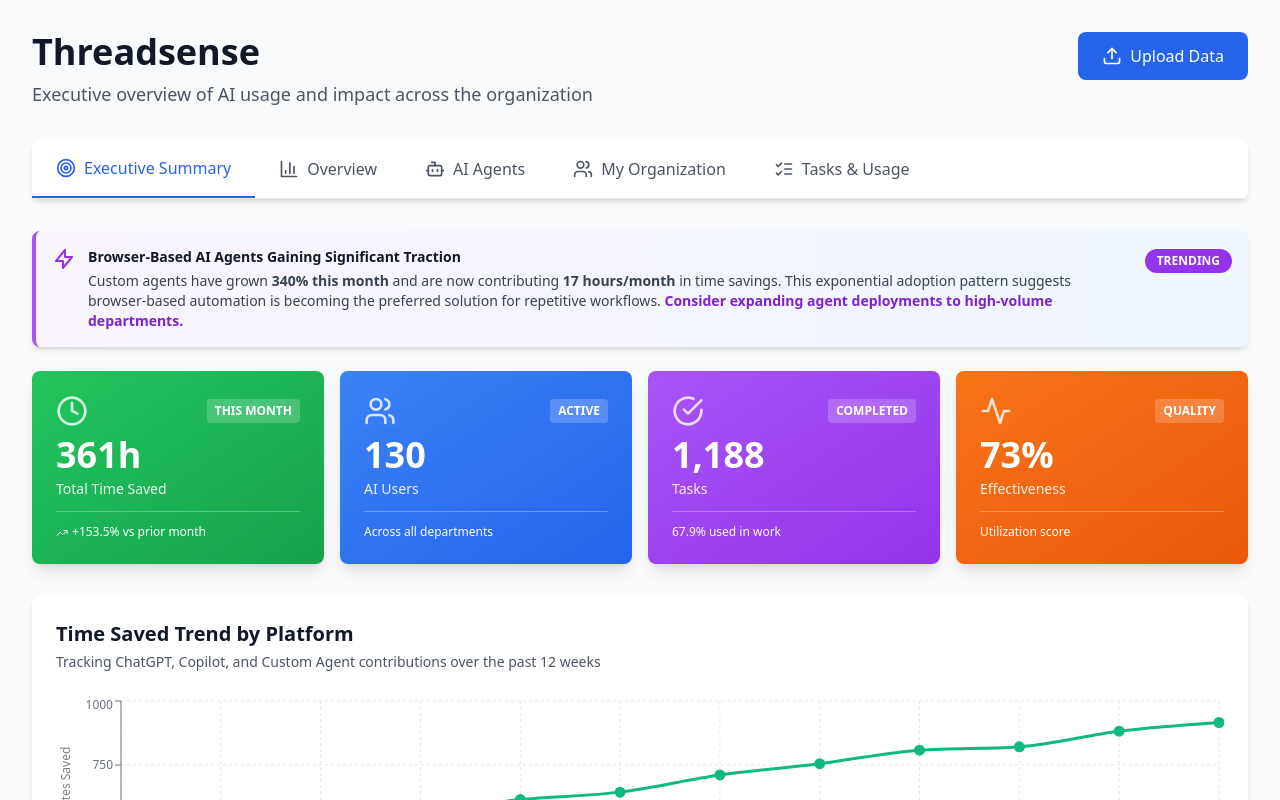
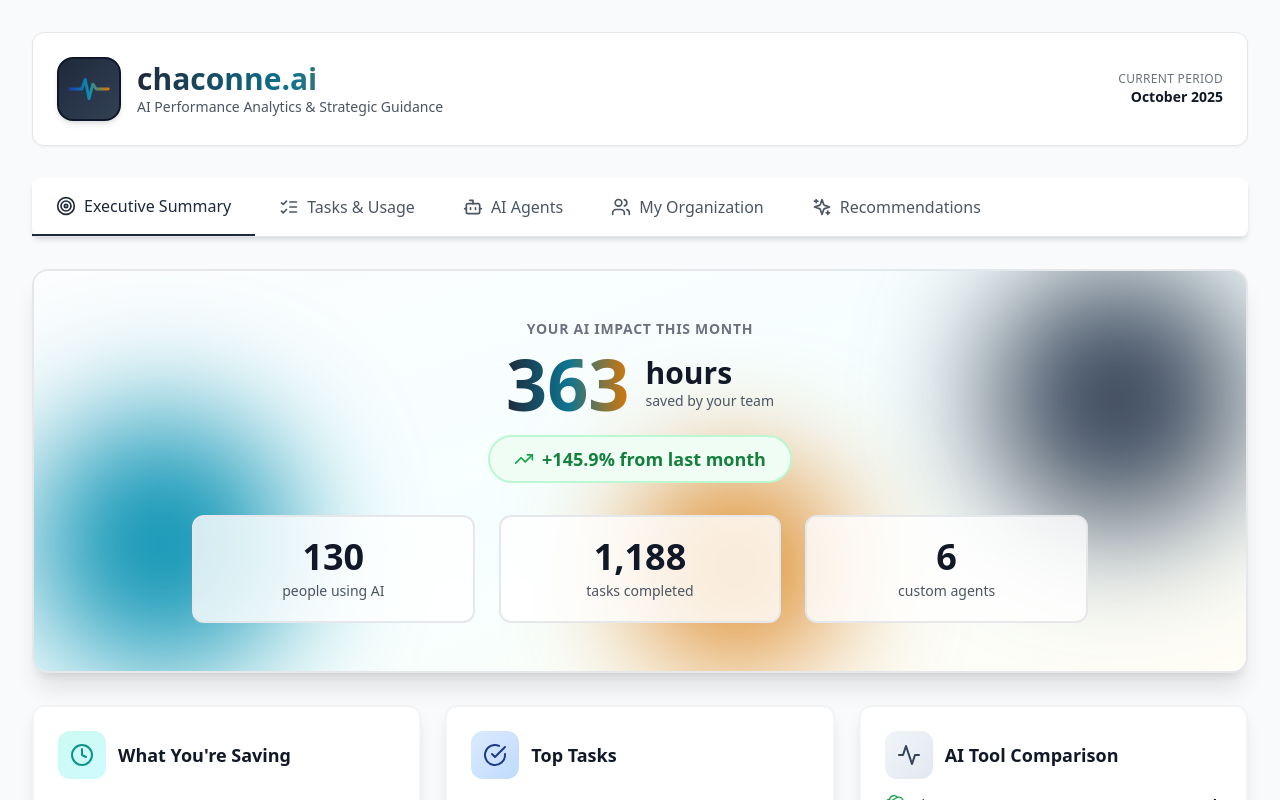
Before and after one commit to aiartstyle50/threadsense-demo, a React (Vite) app: page / in a window 1280 px wide. Shown: the top 800 px of the page. Built offline with nearby package versions, Linux system fonts and the light colour scheme.

Commit message:
Update App.jsx to use ChaconneAI component

```diff
--- a/src/App.jsx
+++ b/src/App.jsx
@@ -1,10 +1,10 @@
 import React from 'react';
-import Threadsense from './Threadsense.jsx';
+import ChaconneAI from '../ChaconneAI.jsx';
 
 /**
  * The root component for the application. It simply renders the
- * Threadsense dashboard which encapsulates all of the UI logic.
+ * ChaconneAI dashboard which encapsulates all of the UI logic.
  */
 export default function App() {
-  return <Threadsense />;
+  return <ChaconneAI />;
 }
```
